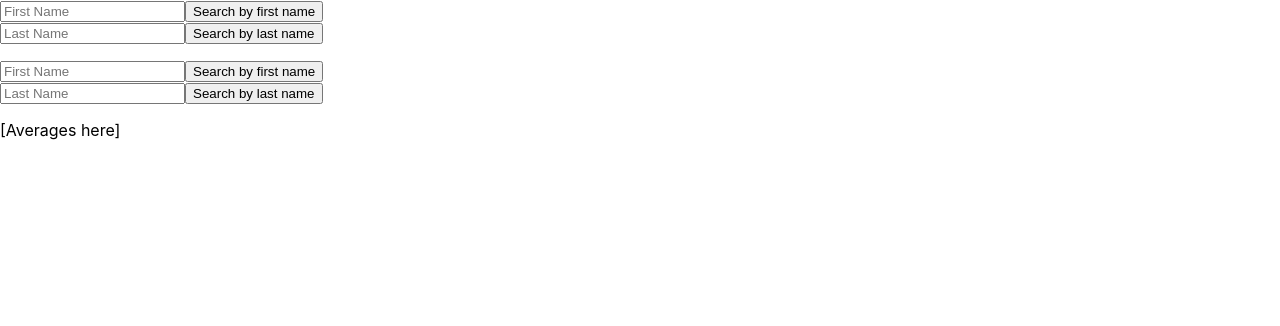
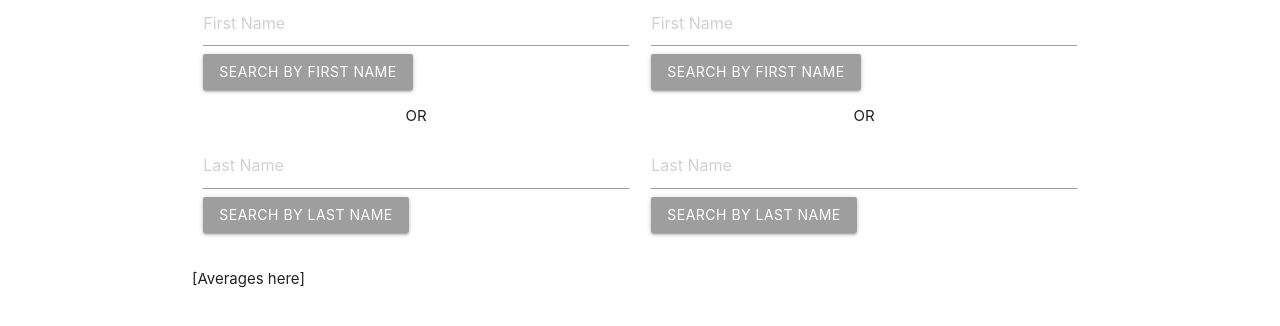
Before and after one commit to sarafiskray/nets-app, a React (Create React App) app: page / in a window 1280 px wide. Shown: the top 326 px of the page. Built offline with nearby package versions, Linux system fonts and the light colour scheme.

Commit message:
basic materialize

```diff
--- a/public/index.html
+++ b/public/index.html
@@ -24,6 +24,8 @@
       work correctly both with client-side routing and a non-root public URL.
       Learn how to configure a non-root public URL by running `npm run build`.
     -->
+    <link rel="stylesheet" href="https://cdnjs.cloudflare.com/ajax/libs/materialize/1.0.0/css/materialize.min.css">
+    <script src="https://cdnjs.cloudflare.com/ajax/libs/materialize/1.0.0/js/materialize.min.js"></script>
     <title>React App</title>
   </head>
   <body>
--- a/src/App.js
+++ b/src/App.js
@@ -20,7 +20,8 @@ function App() {
   console.log(playerTwoStats)
 
   return (
-    <div>
+    <div className="container">
+      <div className="row">
         <Lookup
           setPlayer={setPlayerOne}
           setPlayerStats={setPlayerOneStats}
@@ -29,12 +30,14 @@ function App() {
           setPlayer={setPlayerTwo}
           setPlayerStats={setPlayerTwoStats}
         />
-
+      </div>
+      <div className="row">
         <Averages
           playerOneStats={playerOneStats}
           playerTwoStats={playerTwoStats}
         />
       </div>
+    </div>
   );
 }
 
--- a/src/Lookup/Lookup.js
+++ b/src/Lookup/Lookup.js
@@ -81,7 +81,7 @@ const Lookup = (props) => {
     //console.log(listPlayers)
 
     return (
-        <Fragment>
+        <div className="col s12 m6 l6">
             <Search
                 fName = {fName}
                 lName = {lName}
@@ -93,7 +93,7 @@ const Lookup = (props) => {
             <Results
                 listPlayers = {listPlayers}
             />
-        </Fragment>
+        </div>
     )
 }
 
--- a/src/Lookup/Search.js
+++ b/src/Lookup/Search.js
@@ -12,15 +12,16 @@ const Search = (props) => {
                 onChange={event => setfName(event.target.value)}
                 placeholder="First Name"
             />
-            <button type="submit">Search by first name</button>
+            <button className="btn grey" type="submit">Search by first name</button>
         </form>
+        <p className="center-align">OR</p>
         <form onSubmit={searchlName}>
             <input
                 value={lName}
                 onChange={event => setlName(event.target.value)}
                 placeholder="Last Name"
             />
-            <button type="submit">Search by last name</button>
+            <button className="btn grey" type="submit">Search by last name</button>
         </form>
     </Fragment>
     )
```
Lines whose indentation alone changed are shown as unchanged.
